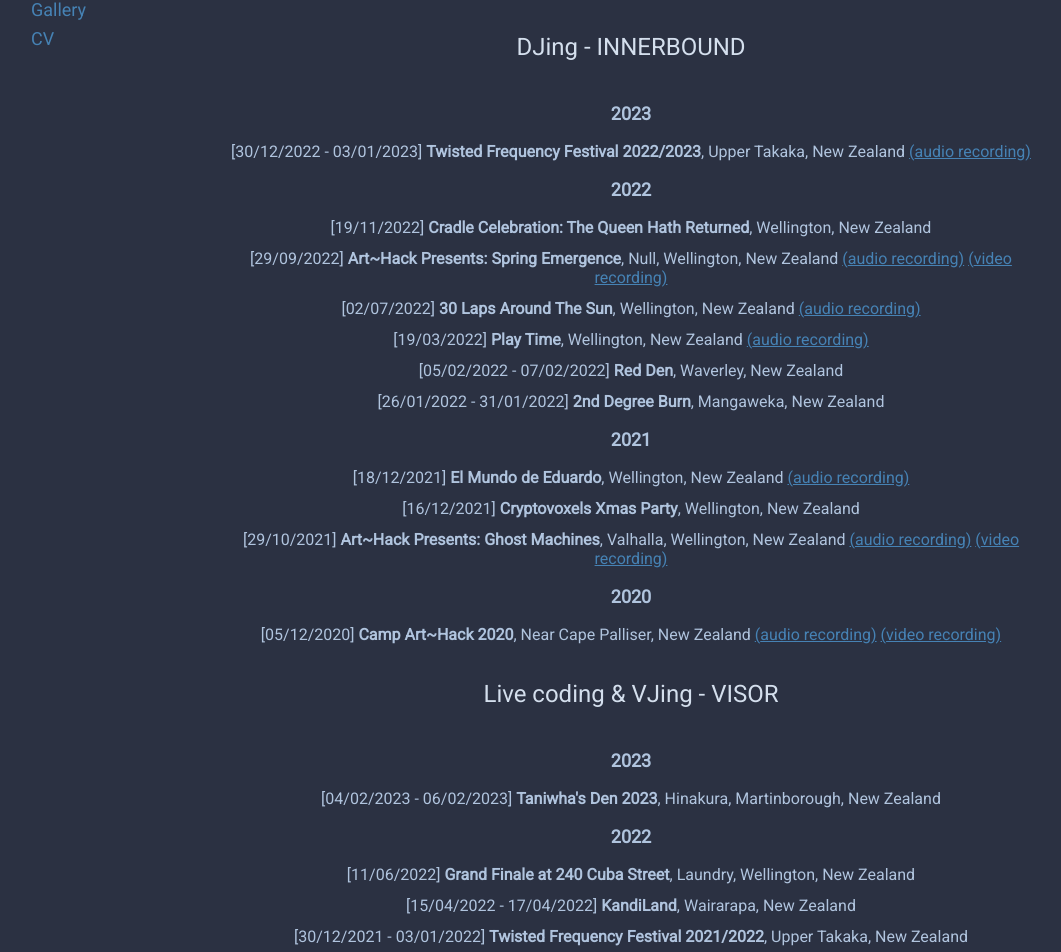
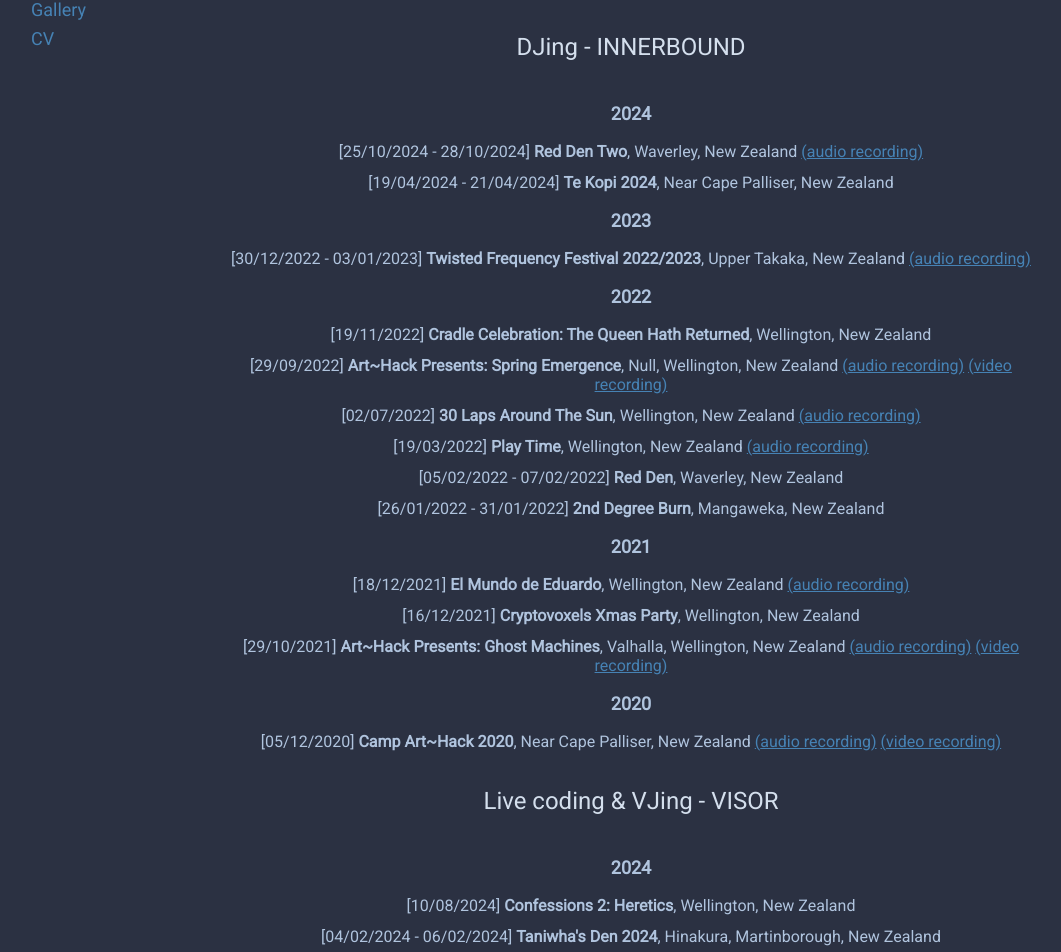
Before and after one commit to EmperorJack/personal-website, a Next.js app: page /performances in a window 1280 px wide. Shown: the part 334-1286 px from the top of the page, without its empty margins (9-1070 px from the left). Built offline with nearby package versions, Linux system fonts and the light colour scheme.

Commit message:
Update performances

```diff
--- a/src/performances/djPerformances.ts
+++ b/src/performances/djPerformances.ts
@@ -1,6 +1,31 @@
 import { PerformancesByYear } from './types';
 
 export const djPerformances: PerformancesByYear = {
+  '2024': [
+    {
+      _type: 'innerbound-performance',
+      date: { start: '25/10/2024', end: '28/10/2024' },
+      name: 'Red Den Two',
+      location: 'Waverley, New Zealand',
+      links: [
+        {
+          label: 'audio recording',
+          href: 'https://www.mixcloud.com/innerbound/innerbound-red-den-two/',
+        },
+      ],
+      googleDriveId: '19y0HkjRyvC3ViBcqW4kYulOcRnfJgjyQ',
+      performanceDate: '26/10/2024',
+      tags: ['melodic', 'progressive', 'driving'],
+      thumbnailSrc: 'innerbound_red_den_two.jpg',
+    },
+    {
+      _type: 'performance',
+      date: { start: '19/04/2024', end: '21/04/2024' },
+      name: 'Te Kopi 2024',
+      location: 'Near Cape Palliser, New Zealand',
+    },
+  ],
+
   '2023': [
     {
       _type: 'innerbound-performance',
--- a/src/performances/vjPerformances.ts
+++ b/src/performances/vjPerformances.ts
@@ -1,6 +1,21 @@
 import { PerformancesByYear } from './types';
 
 export const vjPerformances: PerformancesByYear = {
+  '2024': [
+    {
+      _type: 'performance',
+      date: { start: '10/08/2024' },
+      name: 'Confessions 2: Heretics',
+      location: 'Wellington, New Zealand',
+    },
+    {
+      _type: 'performance',
+      date: { start: '04/02/2024', end: '06/02/2024' },
+      name: "Taniwha's Den 2024",
+      location: 'Hinakura, Martinborough, New Zealand',
+    },
+  ],
+
   '2023': [
     {
       _type: 'performance',
```
Also changed, not shown: public/innerbound-performance-thumbnails/innerbound_red_den_two.jpg (added).
